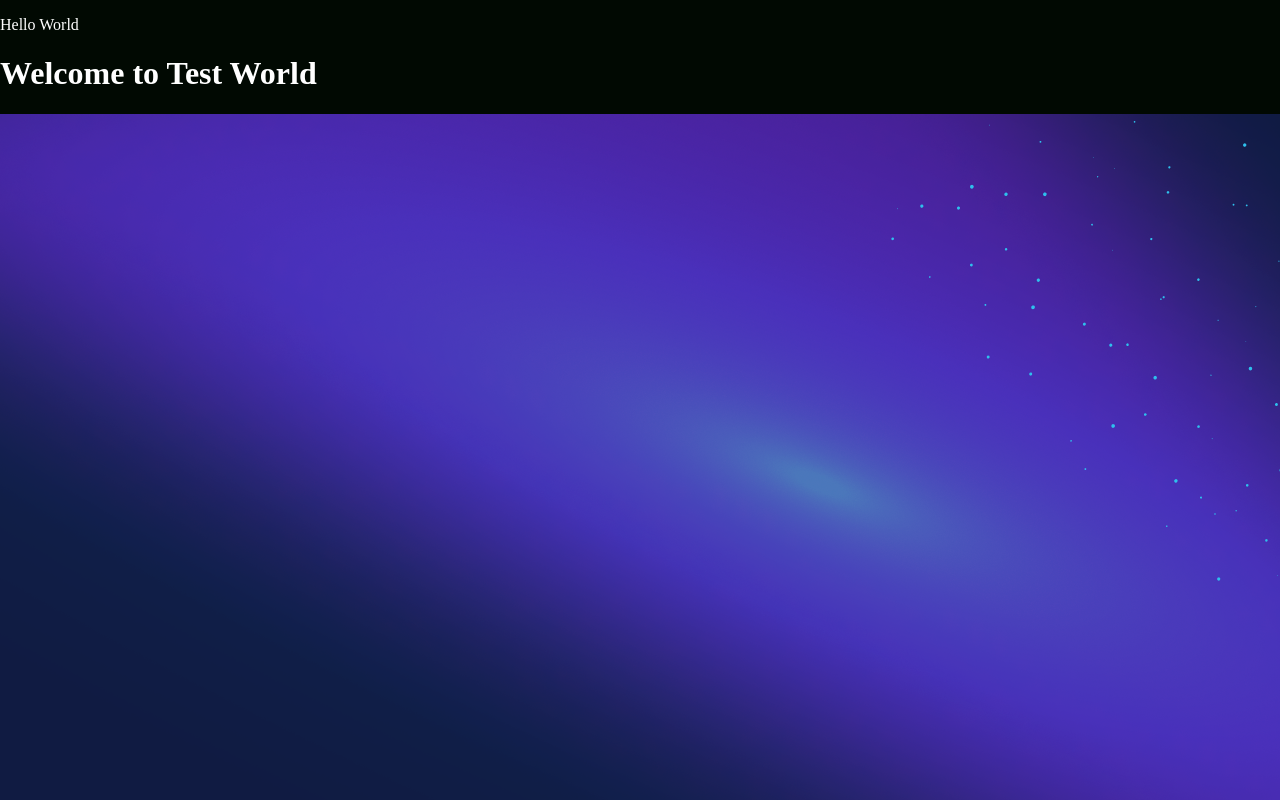
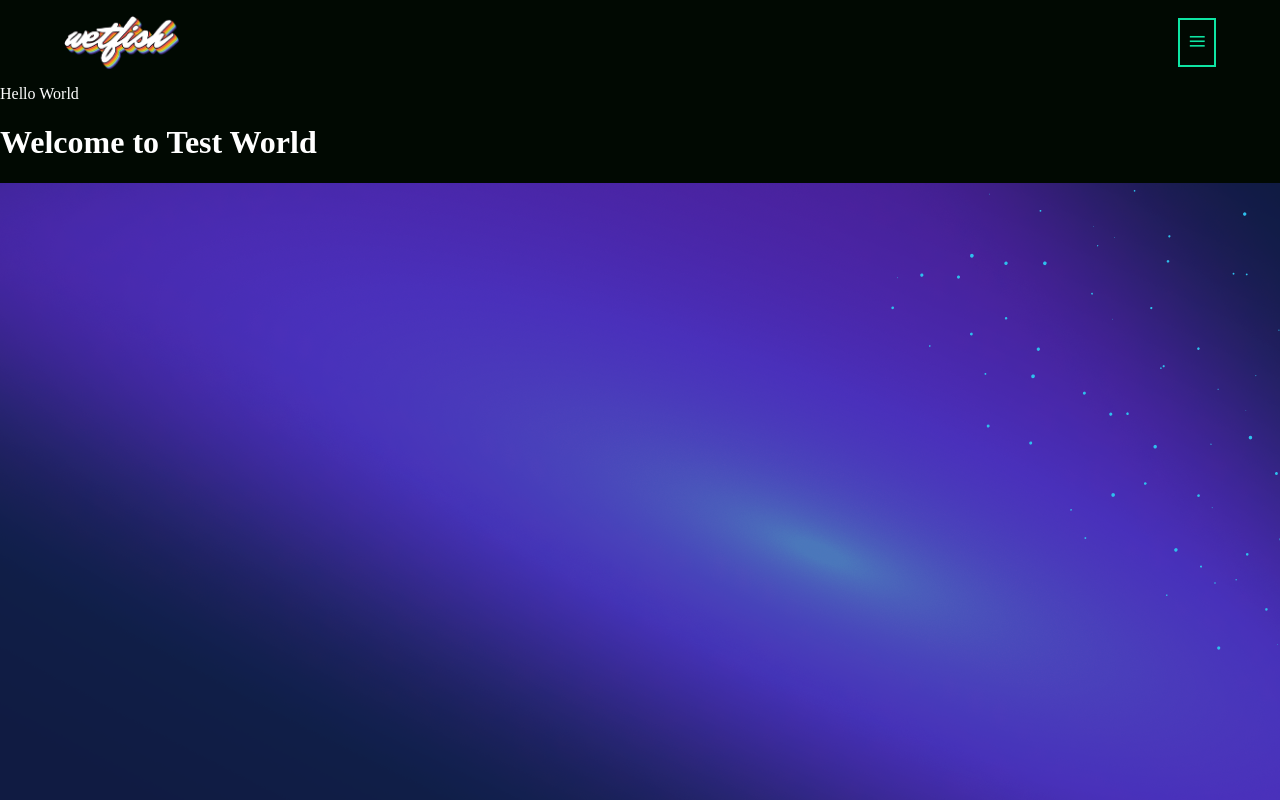
Before and after one commit to wetfish/wetfish.net, a SvelteKit app in the folder ui/: page / in a window 1280 px wide. Shown: the top 800 px of the page. Built offline with nearby package versions, Linux system fonts and the light colour scheme.

Commit message:
Fixed config for scss, set up top nav menu component

```diff
--- /dev/null
+++ b/ui/src/lib/components/menu.svelte
@@ -0,0 +1,5 @@
+<ul>
+    <li>Menu Link</li>
+    <li>Item</li>
+    <li>Thingy</li>
+</ul>
--- /dev/null
+++ b/ui/src/lib/components/topnav.svelte
@@ -0,0 +1,29 @@
+<script>
+    import logo from '$lib/assets/wetfish-logo.png';
+</script>
+
+<style lang="scss">
+    .top-nav {
+        display: flex;
+        justify-content: space-between;
+        align-items: center;
+        margin: 1em 4em;
+
+        img {
+            max-width: 10%;
+        }
+
+        .menu {
+            font-size: 24pt;
+            border: 2px solid #0EE5A3;
+            color: #0EE5A3;
+            height: 1em;
+            padding: 0.1em 0.25em 0.3em 0.25em;
+        }
+    }
+</style>
+
+<div class="top-nav">
+    <img src={logo} />
+    <div class="menu">≡</div>
+</div>
--- /dev/null
+++ b/ui/src/routes/+layout.svelte
@@ -0,0 +1,6 @@
+<script>
+    import TopNav from '$lib/components/topnav.svelte';
+</script>
+
+<TopNav />
+<slot />
--- a/ui/svelte.config.js
+++ b/ui/svelte.config.js
@@ -1,7 +1,10 @@
 import adapter from '@sveltejs/adapter-static';
+import preprocess from 'svelte-preprocess';
 
 export default {
-    kit: {
+    preprocess: preprocess(),
+
+	kit: {
         adapter: adapter({
             pages: 'public_html',
             assets: 'public_html',
```
Also changed, not shown: ui/src/lib/assets/wetfish-logo.png (added).
